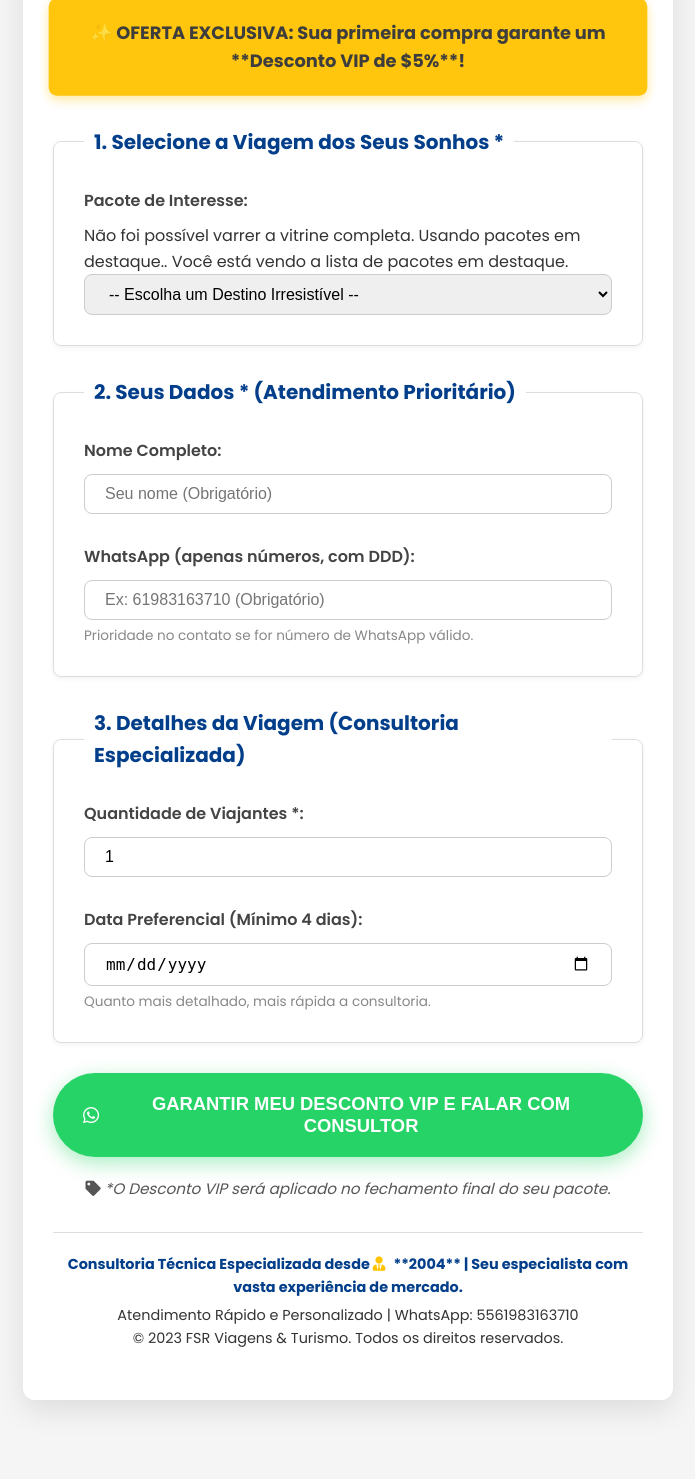
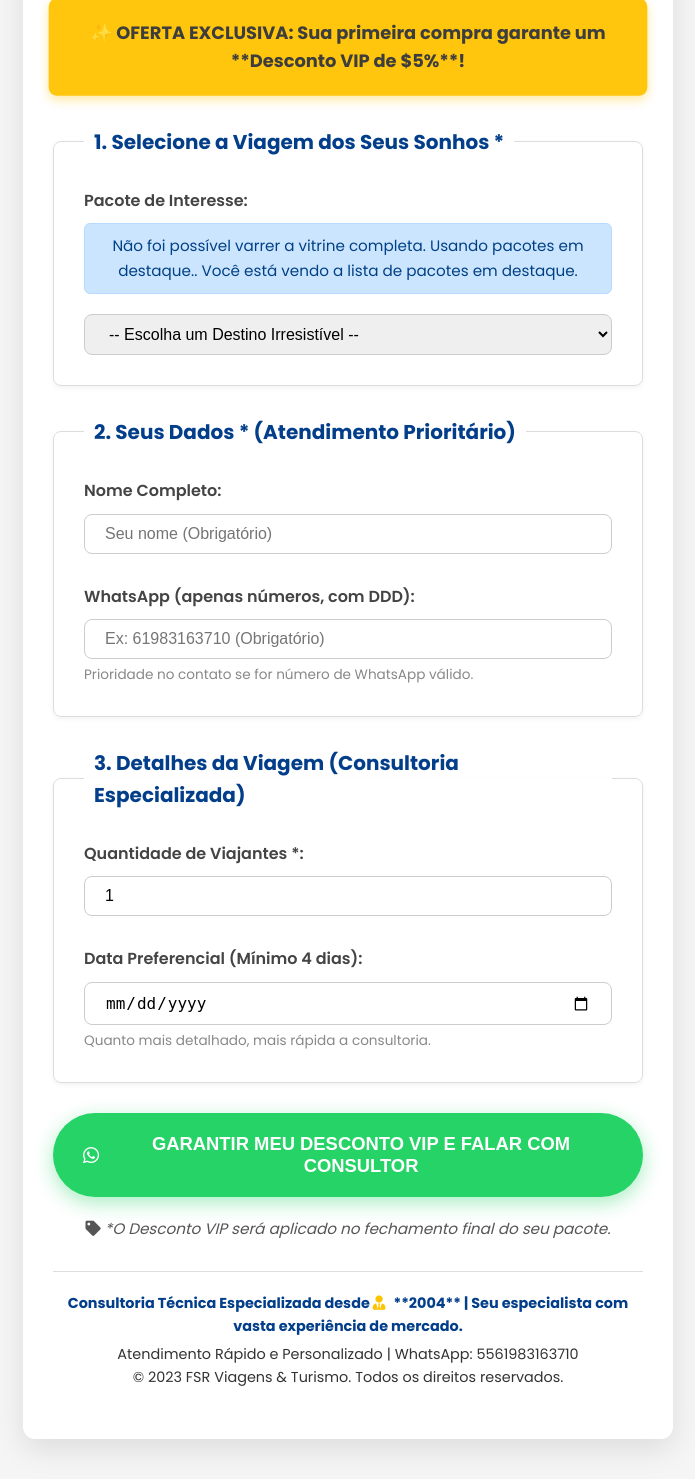
Before and after one commit to fsrviagens/fsr-turismo-lp-manager, a Flask app: page / in a window 1280 px wide. Shown: the part 459-1938 px from the top of the page, without its empty margins (292-987 px from the left). Before the commit the page ends 1869 px from the top, so only its background shows below. Run offline with Flask 3, Linux system fonts and the light colour scheme; data that the repository does not hold is empty; some libraries are stand-ins or nearby versions.

Commit message:
Atualizar o style.css

```diff
--- a/static/style.css
+++ b/static/style.css
@@ -15,6 +15,7 @@
     --light-bg: #f5f5f5;
     --white: #fff;
     --alert-yellow: #FFC300; /* Cor para destaque/oferta */
+    --warning-blue: #cce5ff; /* Cor para aviso suave (fallback) */
 
     /* Fontes e Tamanhos */
     --font-primary: 'Poppins', sans-serif;
@@ -162,9 +163,22 @@ h1.hero__headline {
     border-radius: 8px;
 }
 
-.loading-message .fa-spinner {
+.loading-message .fa-plane { /* Mudando de fa-spinner para fa-plane conforme o index.html */
     margin-right: var(--space-sm);
     color: var(--primary-color);
+}
+
+/* --- NOVO: MENSAGEM DE AVISO (FALLBACK) --- */
+.warning-message {
+    text-align: center;
+    color: #004085; /* Azul escuro do aviso */
+    font-weight: 500;
+    font-size: 0.95rem;
+    padding: var(--space-sm);
+    background-color: var(--warning-blue); /* Fundo azul suave */
+    border: 1px solid #b8daff;
+    border-radius: 6px;
+    margin-bottom: var(--space-md);
 }
 
 /* Botão de Envio (WhatsApp) */
```
